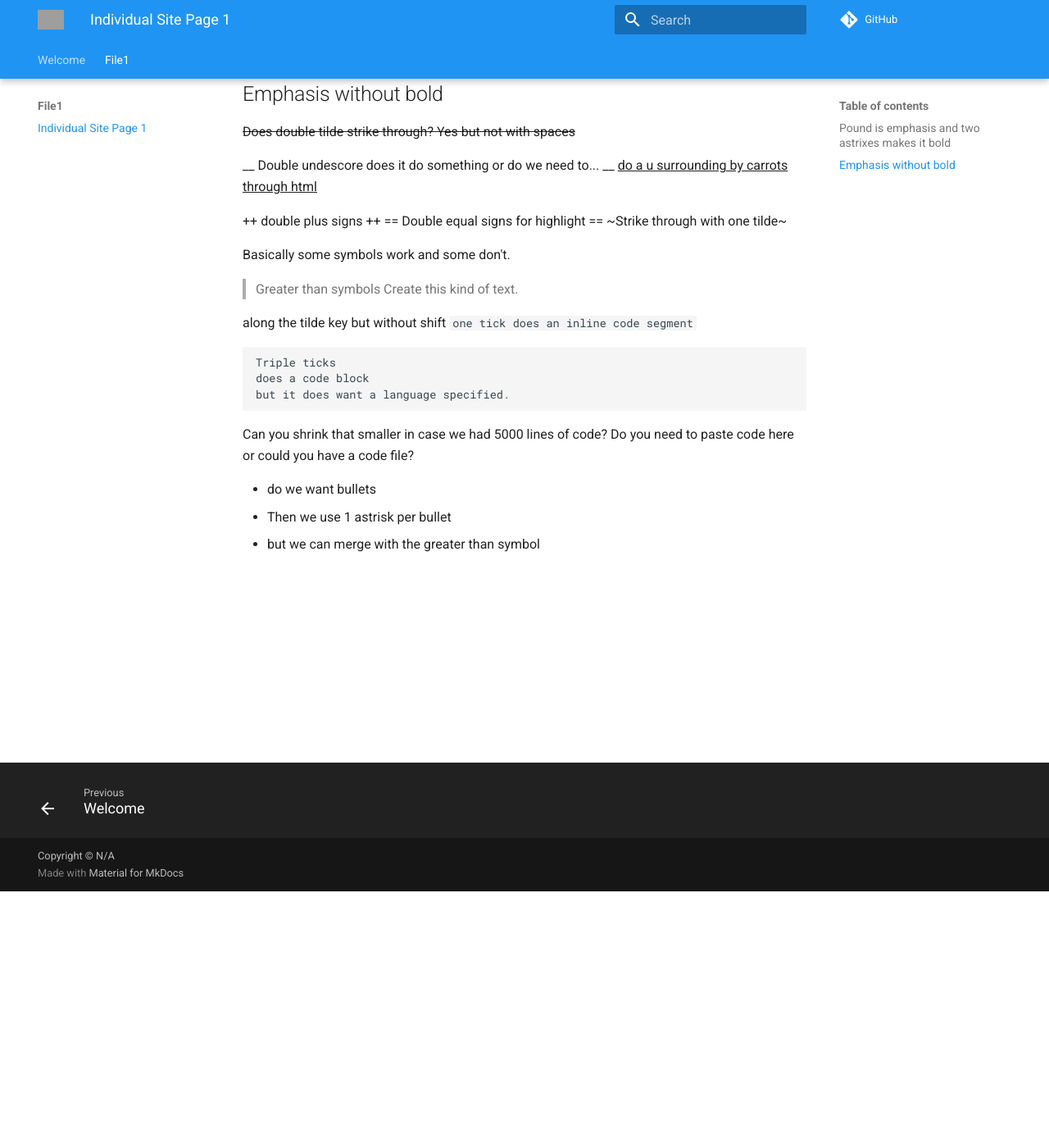
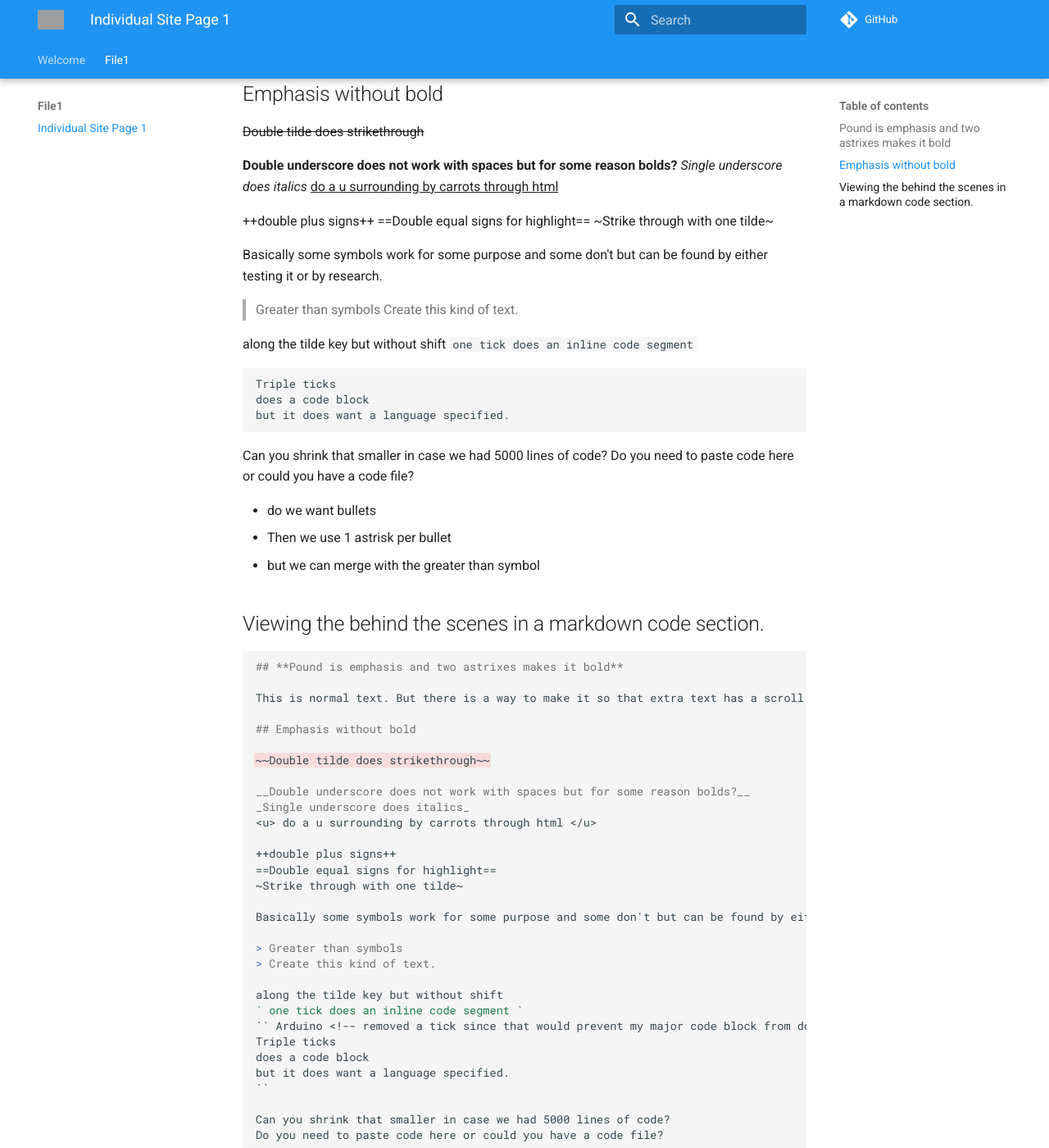
Before and after one commit to JacobDirks/testSite.github.io, an MkDocs documentation site: the page built from docs/File1/01_file1.md, in a window 1280 px wide and 1400 px high, scrolled down 313 px. Shown: the whole window at 82% size. Built offline with MkDocs 1.6.1 and Material for MkDocs 9.7.7, drawn with Linux system fonts in a browser that asks for light colours; comment, search, counter and statistics services are not loaded; some of the changed text lies outside the part shown; grey boxes are pictures that could not be loaded.

Commit message:
Updated with Linked In meeting

````diff
--- a/docs/File1/01_file1.md
+++ b/docs/File1/01_file1.md
@@ -11,23 +11,25 @@
 
 ## Emphasis without bold
 
-~~Does double tilde strike through? Yes but not with spaces~~
+~~Double tilde does strikethrough~~
 
-__ Double undescore does it do something or do we need to... __
+__Double underscore does not work with spaces but for some reason bolds?__
+_Single underscore does italics_
 <u> do a u surrounding by carrots through html </u>
 
-++ double plus signs ++
-== Double equal signs for highlight ==
+++double plus signs++
+==Double equal signs for highlight==
 ~Strike through with one tilde~
 
-Basically some symbols work and some don't.
+Basically some symbols work for some purpose and some don't but can be found by either testing it or by research.
 
 > Greater than symbols
 > Create this kind of text.
 
 along the tilde key but without shift
 ` one tick does an inline code segment `
-``` Arduino
+
+```Arduino
 Triple ticks
 does a code block
 but it does want a language specified.
@@ -39,3 +41,45 @@
 * do we want bullets
 * Then we use 1 astrisk per bullet
 * but we can merge with the greater than symbol
+
+
+## Viewing the behind the scenes in a markdown code section.
+
+```markdown
+## **Pound is emphasis and two astrixes makes it bold**
+
+This is normal text. But there is a way to make it so that extra text has a scroll bar instead of wrapping around. How do you plan for that? Can you figure out that feature?
+
+## Emphasis without bold
+
+~~Double tilde does strikethrough~~
+
+__Double underscore does not work with spaces but for some reason bolds?__
+_Single underscore does italics_
+<u> do a u surrounding by carrots through html </u>
+
+++double plus signs++
+==Double equal signs for highlight==
+~Strike through with one tilde~
+
+Basically some symbols work for some purpose and some don't but can be found by either testing it or by research.
+
+> Greater than symbols
+> Create this kind of text.
+
+along the tilde key but without shift
+` one tick does an inline code segment `
+`` Arduino <!-- removed a tick since that would prevent my major code block from doing its thing -->
+Triple ticks
+does a code block
+but it does want a language specified.
+``
+
+Can you shrink that smaller in case we had 5000 lines of code?
+Do you need to paste code here or could you have a code file?
+
+* do we want bullets
+* Then we use 1 astrisk per bullet
+* but we can merge with the greater than symbol
+
+```
````
Also changed, not shown: docs/index.md (+27 -0 lines), 1 other file.
